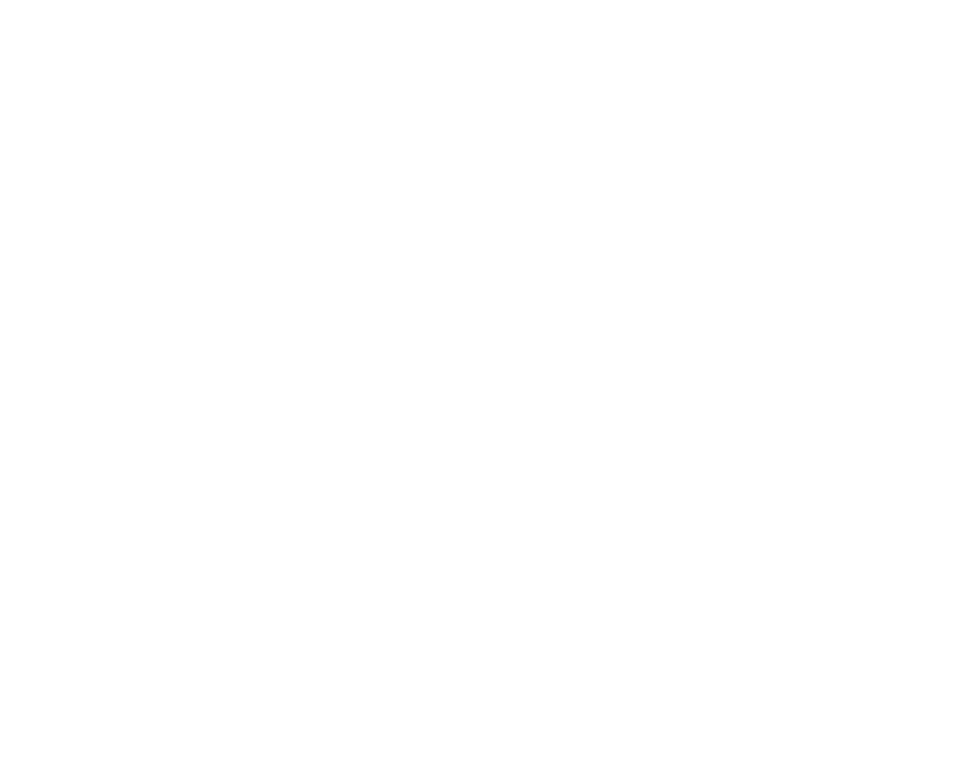
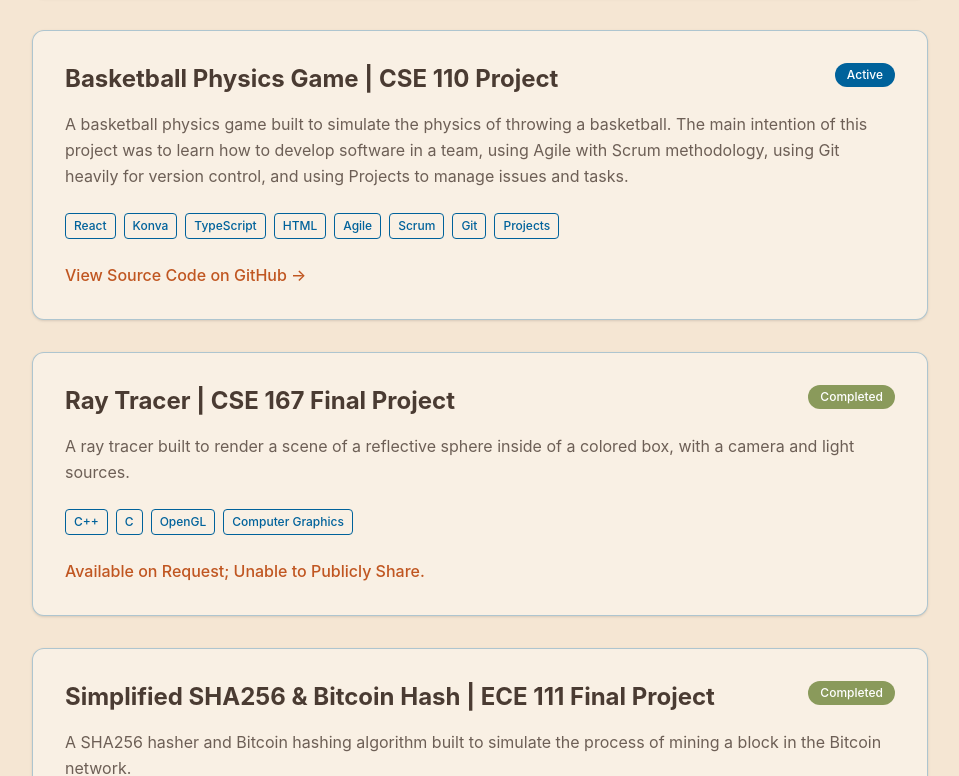
Before and after one commit to acjeter/acjeter.github.io, a React (Vite) app: page /projects in a window 1280 px wide. Shown: the part 804-1580 px from the top of the page, without its empty margins (160-1119 px from the left). Before the commit the page ends 800 px from the top, so only its background shows below. Built offline with nearby package versions, Linux system fonts and the light colour scheme.

Commit message:
Added additional projects to display!

```diff
--- a/src/index.css
+++ b/src/index.css
@@ -2,19 +2,14 @@
 
 @theme {
   --color-sand: #f5e6d3;
-  /* Light desert tan background */
   --color-terracotta: #c05621;
-  /* Darker orange for contrast on light bg */
   --color-ucsd-blue: #00629B;
-  /* UC San Diego Blue */
   --color-ocean: #2c7da0;
-  /* Rich blue */
   --color-sunset: #ed8936;
-  /* Orange accent */
   --color-desert-dark: #4a3b32;
-  /* Dark brown for text */
   --color-ocean-dark: #1a365d;
-  /* Dark blue for text */
+  --color-sage: #8a9a5b;
+  /* Re-adding sage as it was missing from the theme block */
 
   --font-sans: Inter, system-ui, Avenir, Helvetica, Arial, sans-serif;
 }
--- a/src/pages/Projects.tsx
+++ b/src/pages/Projects.tsx
@@ -1,6 +1,65 @@
 import React, { useEffect } from 'react';
 import { Link } from 'react-router-dom';
 import { motion } from 'framer-motion';
+
+interface Project {
+    title: string;
+    status: 'Active' | 'Completed' | 'Archived';
+    description: string;
+    tags: string[];
+    link: string;
+    linkText: string;
+}
+
+const projects: Project[] = [
+    // Portfolio Website
+    {
+        title: 'Portfolio Website',
+        status: 'Active',
+        description: 'A personal portfolio website built to showcase my academic and professional journey. Designed with a custom "San Diego" theme reflecting my background. Features a responsive design, smooth animations, and a modern tech stack.',
+        tags: ['React', 'TypeScript', 'Tailwind CSS', 'Framer Motion'],
+        link: 'https://github.com/acjeter/acjeter.github.io',
+        linkText: 'View Source Code on GitHub →'
+    },
+    // CSE 118 Final Project
+    {
+        title: 'HoloLens ASL Translator | CSE 118 Project',
+        status: 'Active',
+        description: 'A HoloLens application built to translate specific American Sign Language into text using computer vision and machine learning. Our AI model was trained on a dataset of ASL frames, and we are currently in the process of refining it to be able to train on our own dataset generated from the HoloLens. Our HoloLens team is working on utilizing a geofenced box as a space for where the ASL input data will be collected. Another primary learning objective is to efficiently develop our project in a team following Agile with Scrum methodology, and using GitLab for version control.',
+        tags: ['Python', 'Unity', 'HoloLens', 'Machine Learning', 'Agile', 'Scrum', 'Git', 'Projects', 'GitLab'],
+        link: 'https://github.com/acjeter/CSE118_Final_Project',
+        linkText: 'View Source Code on GitHub →'
+    },
+    // CSE 110 Final Project
+    {
+        title: 'Basketball Physics Game | CSE 110 Project',
+        status: 'Active',
+        description: 'A basketball physics game built to simulate the physics of throwing a basketball. The main intention of this project was to learn how to develop software in a team, using Agile with Scrum methodology, using Git heavily for version control, and using Projects to manage issues and tasks.',
+        tags: ['React', 'Konva', 'TypeScript', 'HTML', 'Agile', 'Scrum', 'Git', 'Projects'],
+        link: 'https://github.com/CSE110-Coblenz/cse-110-project-team-10',
+        linkText: 'View Source Code on GitHub →'
+    },
+    // CSE 167 Final Project
+    {
+        title: 'Ray Tracer | CSE 167 Final Project',
+        //term: 'Winter 2025',
+        status: 'Completed',
+        description: 'A ray tracer built to render a scene of a reflective sphere inside of a colored box, with a camera and light sources.',
+        tags: ['C++', 'C', 'OpenGL', 'Computer Graphics'],
+        link: 'https://github.com/acjeter/CSE167_Final_Project',
+        linkText: 'Available on Request; Unable to Publicly Share.'
+    },
+    // ECE 111 Final Project
+    {
+        title: 'Simplified SHA256 & Bitcoin Hash | ECE 111 Final Project',
+        //term: 'Special Summer Session 2025',
+        status: 'Completed',
+        description: 'A SHA256 hasher and Bitcoin hashing algorithm built to simulate the process of mining a block in the Bitcoin network.',
+        tags: ['SystemVerilog', 'RTL Synthesis', 'Quartus Prime Lite', 'ModelSim'],
+        link: '',
+        linkText: 'Available on Request; Unable to Publicly Share.'
+    }
+];
 
 const Projects: React.FC = () => {
     useEffect(() => {
@@ -17,36 +76,41 @@
                 Projects
             </motion.h2>
             <div className="max-w-4xl mx-auto">
-                {/* Featured Project */}
+                {projects.map((project, index) => (
                     <motion.div
+                        key={project.title}
                         initial={{ opacity: 0, y: 20 }}
                         animate={{ opacity: 1, y: 0 }}
-                    transition={{ delay: 0.2 }}
+                        transition={{ delay: 0.2 + index * 0.1 }}
                         className="bg-white/40 border border-ucsd-blue/30 rounded-xl overflow-hidden hover:bg-white/60 transition-colors duration-300 mb-8 shadow-sm"
                     >
                         <div className="p-8">
                             <div className="flex justify-between items-start mb-4">
-                            <h3 className="text-2xl font-bold text-desert-dark">Portfolio Website</h3>
-                            <span className="px-3 py-1 text-xs font-medium text-white bg-ucsd-blue rounded-full">Active</span>
+                                <h3 className="text-2xl font-bold text-desert-dark">{project.title}</h3>
+                                <span className={`px-3 py-1 text-xs font-medium text-white rounded-full ${project.status === 'Active' ? 'bg-ucsd-blue' :
+                                    project.status === 'Completed' ? 'bg-sage' : 'bg-terracotta'
+                                    }`}>
+                                    {project.status}
+                                </span>
                             </div>
                             <p className="text-desert-dark/80 mb-6 leading-relaxed">
-                            A personal portfolio website built to showcase my academic and professional journey.
-                            Designed with a custom "San Diego" theme reflecting my background.
-                            Features a responsive design, smooth animations, and a modern tech stack.
+                                {project.description}
                             </p>
                             <div className="flex flex-wrap gap-2 mb-6">
-                            <span className="px-2 py-1 text-xs border border-ucsd-blue text-ucsd-blue font-medium rounded">React</span>
-                            <span className="px-2 py-1 text-xs border border-ucsd-blue text-ucsd-blue font-medium rounded">TypeScript</span>
-                            <span className="px-2 py-1 text-xs border border-ucsd-blue text-ucsd-blue font-medium rounded">Tailwind CSS</span>
-                            <span className="px-2 py-1 text-xs border border-ucsd-blue text-ucsd-blue font-medium rounded">Framer Motion</span>
+                                {project.tags.map(tag => (
+                                    <span key={tag} className="px-2 py-1 text-xs border border-ucsd-blue text-ucsd-blue font-medium rounded">
+                                        {tag}
+                                    </span>
+                                ))}
                             </div>
                             <div className="flex gap-4">
-                            <Link to="https://github.com/acjeter/acjeter.github.io" target="_blank" rel="noopener noreferrer" className="text-terracotta hover:text-sunset font-medium transition-colors">
-                                View Source →
+                                <Link to={project.link} target="_blank" rel="noopener noreferrer" className="text-terracotta hover:text-sunset font-medium transition-colors">
+                                    {project.linkText}
                                 </Link>
                             </div>
                         </div>
                     </motion.div>
+                ))}
 
                 {/* Placeholder for future projects */}
                 <motion.div
```
Lines whose indentation alone changed are shown as unchanged.
